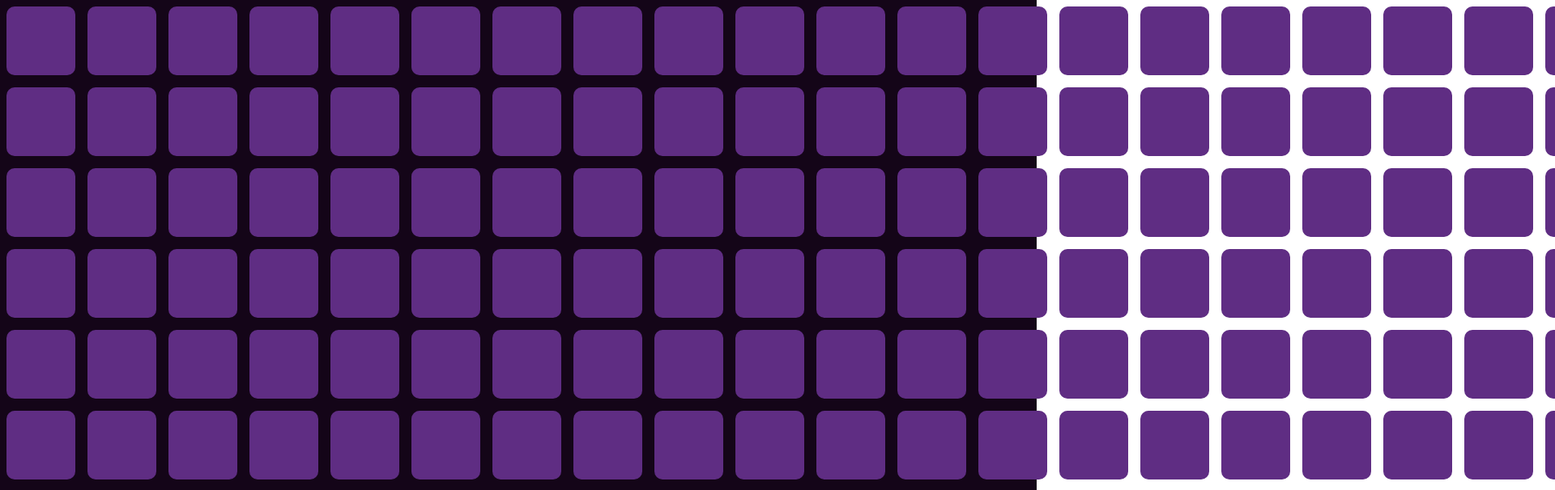
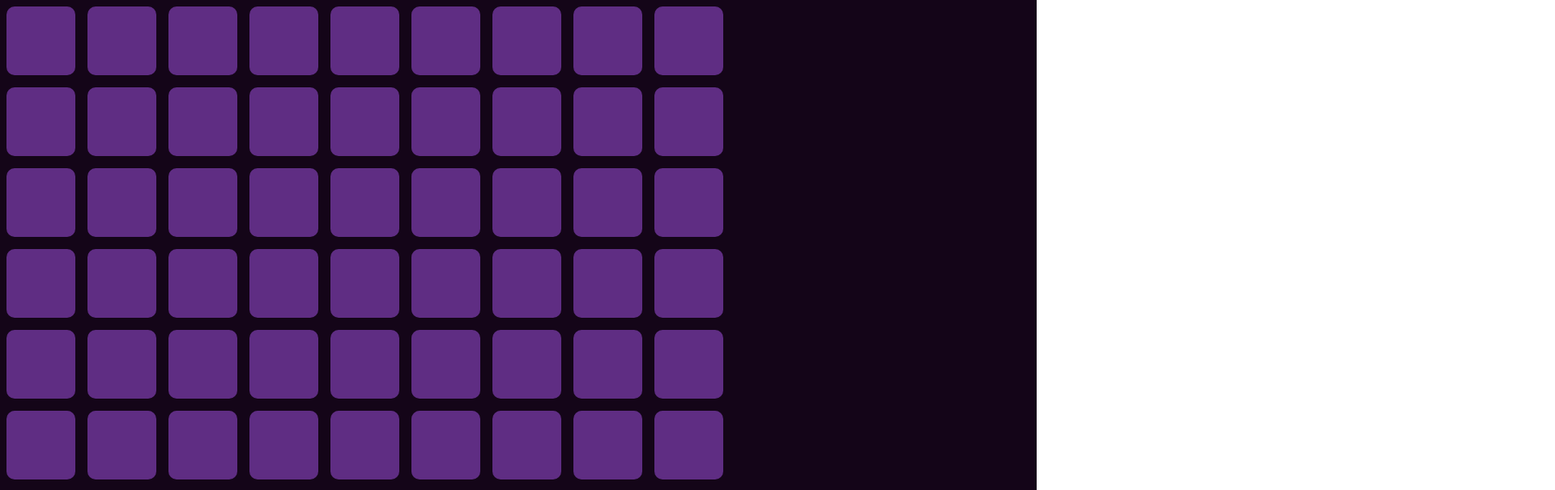
Before and after one commit to fienestar/Minesweeper, a React (Create React App) app: page / in a window 1280 px wide. Shown: the top 606 px of the page at 81% size, 1920 px wide, since content can reach past the window. Built offline with nearby package versions, Linux system fonts and the light colour scheme.

Commit message:
feat: open cell

```diff
--- a/src/component/Minesweeper.tsx
+++ b/src/component/Minesweeper.tsx
@@ -3,7 +3,7 @@ import Board from './game/Board'
 
 const Minesweeper: React.FC = () => {
   return (
-    <Board n={20} m={20}></Board>
+    <Board n={8} m={9}></Board>
   )
 }
 
--- a/src/component/game/Board.tsx
+++ b/src/component/game/Board.tsx
@@ -1,6 +1,7 @@
 import React from 'react'
 import styled from 'styled-components'
 import Cell from './Cell'
+import { Game } from '../../game'
 
 const BackgroundDiv = styled.div`
   height: 100vh;
@@ -23,8 +24,8 @@ const BoardDiv = styled.div`
 // onPointerUp을 사용하게 되면 moving class를 Cell의 onClick보다 먼저 제거하므로, onClick을 사용한다.
 
 function getTranslate (element: HTMLDivElement | null): { translateX: number, translateY: number } {
-  let translateX = element?.style.getPropertyValue('--translate-x')
-  let translateY = element?.style.getPropertyValue('--translate-y')
+  let translateX = element?.style.getPropertyValue('--translate-x') ?? '0ox'
+  let translateY = element?.style.getPropertyValue('--translate-y') ?? '0px'
 
   if (translateX === '') translateX = '0px'
   if (translateY === '') translateY = '0px'
@@ -96,6 +97,7 @@ interface BoardProps {
 
 const Board: React.FC<BoardProps> = ({ n, m }: { n: number, m: number }) => {
   const boardDiv = React.createRef<HTMLDivElement>()
+  const game = new Game(n, m, -1)
 
   return (
     <BackgroundDiv
@@ -111,9 +113,10 @@ const Board: React.FC<BoardProps> = ({ n, m }: { n: number, m: number }) => {
           Array(m).fill(null).map((_, j) =>
             <Cell
               key={`${i}-${j}`}
+              i={i}
+              j={j}
+              game={game}
               isMoving={() => boardDiv.current?.classList.contains('moving') ?? false}
-              isMine={Math.random() < 0.5}
-              minesAround={Math.floor(Math.random() * 8)}
             />)
         )}
       </BoardDiv>
--- a/src/component/game/Cell.tsx
+++ b/src/component/game/Cell.tsx
@@ -1,7 +1,8 @@
 import { faBurst, faFlag } from '@fortawesome/free-solid-svg-icons'
 import { FontAwesomeIcon } from '@fortawesome/react-fontawesome'
-import React, { ReactNode } from 'react'
+import React, { MouseEvent, ReactNode } from 'react'
 import styled from 'styled-components'
+import { Game } from '../../game'
 
 const CellDiv = styled.div`
   width: 85px;
@@ -9,6 +10,7 @@ const CellDiv = styled.div`
   margin: 7.5px;
   border-radius: 10px;
   background-color: #5f2d83;
+  color: #FFFFFF;
   display: inline-block;
   text-align: center;
   line-height: 85px;
@@ -17,32 +19,64 @@ const CellDiv = styled.div`
 `
 
 interface CellProps {
+  i: number
+  j: number
+  game: Game
   isMoving: () => boolean
-  isMine: boolean
-  minesAround: number
 }
 
-const Cell: React.FC<CellProps> = ({ isMoving, isMine, minesAround }) => {
+const sleep = async (ms: number): Promise<void> => await new Promise(resolve => setTimeout(resolve, ms))
+
+const Cell: React.FC<CellProps> = ({ i, j, game, isMoving }) => {
   const [flagged, setFlagged] = React.useState(false)
   const [mined, setMined] = React.useState(false)
+  const [minesAround, setMinesAround] = React.useState(0)
+  const [isMine, setIsMine] = React.useState(false)
+
   const style: React.CSSProperties = {}
 
   let content: String | ReactNode = '\u200B'
 
   if (mined) {
-    style.backgroundColor = 'rgba(0,0,0,0)'
-    style.color = '#FFFFFF'
-
     if (minesAround !== 0) { content = `${minesAround}` }
 
-    if (isMine) { content = <FontAwesomeIcon icon={faBurst}/> }
+    if (isMine) {
+      content = <FontAwesomeIcon icon={faBurst}/>
+    }
   } else if (flagged) {
-    style.color = '#FFFFFF'
     content = <FontAwesomeIcon icon={faFlag} />
   }
 
+  const cell = React.useRef<HTMLDivElement>(null)
+
+  game.setCellMutationListener(i, j, ({ isMined, isFlag, isLandMine, minesAround }) => {
+    setFlagged(isFlag)
+    setMined(isMined)
+    setIsMine(isLandMine)
+    setMinesAround(minesAround)
+  })
+
+  function onClick (event: MouseEvent): void {
+    if (mined) return
+    if (event.detail === 1 && !flagged) {
+      setTimeout(() => {
+        if (cell.current?.dataset.flagged !== 'true' && !isMoving()) {
+          void game.requestMine(i, j, () => sleep(100))
+        }
+      }, 200)
+    } else if (event.detail === 2) {
+      game.requestFlag(i, j)
+    }
+  }
+
   return (
-    <CellDiv onClick={() => !isMoving() && setMined(!mined)} style={style} onDoubleClick={() => setFlagged(!flagged)}>
+    <CellDiv
+      className={`cell ${mined ? 'mined' : ''}`}
+      ref={cell}
+      data-flagged={flagged}
+      onClick={onClick}
+      style={style}
+    >
       {content}
     </CellDiv>
   )
--- /dev/null
+++ b/src/game/CellData.ts
@@ -0,0 +1,8 @@
+interface CellData {
+  isMined: boolean
+  isLandMine: boolean
+  isFlag: boolean
+  minesAround: number
+}
+
+export default CellData
--- /dev/null
+++ b/src/game/index.ts
@@ -0,0 +1,230 @@
+import isInteger from '../util/isInteger'
+import CellData from './CellData'
+
+enum GameState {
+  PLAYING,
+  WIN,
+  LOSE
+}
+
+export type CellMutationListener = (cell: CellData) => void
+export type GameStateMutationListener = (state: GameState) => void
+
+class Game {
+  private readonly n: number
+  private readonly m: number
+
+  private state: GameState
+
+  private landLeft: number
+  private landMineLeft: number
+  private landMineTotal: number
+
+  private readonly board: CellData[][]
+  private readonly cellListener: Array<Array<CellMutationListener | null>>
+
+  private readonly stateMutationListeners: GameStateMutationListener[]
+
+  public constructor (n: number, m: number, landMineTotal: number) {
+    if (!isInteger(n) || !isInteger(m)) {
+      throw RangeError('mine board size must be integer')
+    }
+
+    if (!isInteger(landMineTotal)) {
+      throw RangeError('landMineTotal must be integer')
+    }
+    this.n = n
+    this.m = m
+
+    this.state = GameState.PLAYING
+
+    // board not generated
+    this.landLeft = -1
+    this.landMineLeft = -1
+    this.landMineTotal = landMineTotal
+
+    this.board = Array(n).fill(null).map(_ =>
+      Array(m).fill(null).map(_ => {
+        const cell: CellData = {
+          isFlag: false,
+          isLandMine: false,
+          isMined: false,
+          minesAround: 0
+        }
+        return cell
+      })
+    )
+
+    this.cellListener = Array(n).fill(null).map(_ => Array(m).fill(null))
+    this.stateMutationListeners = []
+  }
+
+  public async requestMine (i: number, j: number, sleep?: () => Promise<void>): Promise<void> {
+    if (!isInteger(i) || !isInteger(j)) {
+      throw RangeError('mine index must be integer')
+    }
+    if (i < 0 || i >= this.n || j < 0 || j >= this.m) {
+      throw RangeError('mine range out of index')
+    }
+
+    if (this.landMineLeft === -1) {
+      this.generateBoard(i, j)
+    }
+
+    if (this.board[i][j].isMined || this.board[i][j].isFlag) {
+      return
+    }
+
+    await this.setMined(i, j)
+
+    if (this.board[i][j].isLandMine) {
+      this.updateState(GameState.LOSE)
+    }
+
+    // 'spreading mined' effect if minesAround is zero
+    // (also known as bfs)
+    if (this.board[i][j].minesAround === 0) {
+      type node = [number, number, node] | null
+      let queueBegin: node = null
+      let queueEnd: node = null
+      let last: Array<[number, number]> = []
+
+      function push (i: number, j: number): void {
+        const newQueueEnd: node = [i, j, null]
+
+        if (queueEnd === null) {
+          queueBegin = queueEnd = newQueueEnd
+        } else {
+          queueEnd[2] = newQueueEnd
+          queueEnd = newQueueEnd
+        }
+      }
+
+      push(i, j)
+      push(-1, -1)
+
+      while (queueBegin !== null) {
+        // https://github.com/microsoft/TypeScript/issues/51434
+        const [x, y, next]: [number, number, node] = queueBegin
+        queueBegin = next
+
+        if (x === -1) {
+          last = last.filter(([x, y]) => !this.board[x][y].isMined)
+
+          if (last.length === 0 && queueBegin === null) {
+            break
+          }
+
+          push(-1, -1)
+          await sleep?.()
+
+          if (last.length !== 0) {
+            last.forEach(([x, y]) => {
+              this.setMined(x, y)
+              if (this.board[x][y].minesAround === 0) {
+                push(x, y)
+              }
+            })
+            last = []
+          }
+          await sleep?.()
+
+          continue
+        }
+
+        for (const [dx, dy] of [[-1, 0], [0, -1], [0, 1], [1, 0], [1, -1], [-1, 1], [-1, -1], [1, 1]]) {
+          const [mx, my] = [x + dx, y + dy]
+          if (mx >= 0 && mx < this.n && my >= 0 && my < this.m && !this.board[mx][my].isMined && !this.board[mx][my].isFlag) {
+            if (Math.abs(dx) + Math.abs(dy) === 2) {
+              last.push([mx, my])
+            } else {
+              this.setMined(mx, my)
+              if (this.board[mx][my].minesAround === 0) {
+                push(mx, my)
+              }
+            }
+          }
+        }
+      }
+    }
+
+    if (this.landLeft === 0) {
+      this.updateState(GameState.WIN)
+    }
+  }
+
+  public requestFlag (i: number, j: number): void {
+  }
+
+  public addGameStateMutationListener (listener: GameStateMutationListener): void {
+    this.stateMutationListeners.push(listener)
+  }
+
+  public removeGameStateMutationListener (listener: GameStateMutationListener): void {
+    const index = this.stateMutationListeners.lastIndexOf(listener)
+    if (index !== -1) {
+      this.stateMutationListeners.splice(index)
+    }
+  }
+
+  public setCellMutationListener (i: number, j: number, listener: CellMutationListener): void {
+    this.cellListener[i][j] = listener
+  }
+
+  private callCellListener (i: number, j: number): void {
+    const cellData = { ...this.board[i][j] }
+    if (!cellData.isMined) {
+      cellData.minesAround = -1
+      cellData.isLandMine = false
+    }
+
+    this.cellListener[i][j]?.(cellData)
+  }
+
+  private updateState (newState: GameState): void {
+    this.state = newState
+    this.stateMutationListeners.forEach(listener => listener(this.state))
+  }
+
+  private setMined (i: number, j: number): void {
+    if (!this.board[i][j].isMined) {
+      this.board[i][j].isMined = true
+      this.callCellListener(i, j)
+    }
+  }
+
+  private generateBoard (i: number, j: number): void {
+    const sampleBoard = [
+      [1, 1, 1, 0, 0, 0, 0, 0, 0],
+      [1, -1, 1, 0, 0, 0, 0, 1, 1],
+      [2, 2, 2, 0, 0, 0, 1, 2, -1],
+      [1, -1, 1, 0, 0, 0, 1, -1, 2],
+      [1, 1, 1, 0, 0, 0, 1, 1, 1],
+      [-1, 1, 1, -1, 1, 0, 0, 1, 1],
+      [1, 2, 2, 2, 1, 1, 1, 3, -1],
+      [0, 1, -1, 1, 0, 1, -1, 3, -1]
+    ]
+
+    this.landMineTotal = 0
+    for (let i = 0; i !== this.n; ++i) {
+      for (let j = 0; j !== this.m; ++j) {
+        this.board[i][j].isLandMine = sampleBoard[i][j] === -1
+        if (this.board[i][j].isLandMine) {
+          ++this.landMineTotal
+        } else {
+          ++this.landLeft
+        }
+        for (const [di, dj] of [[-1, -1], [-1, 0], [-1, 1], [0, -1], [0, 1], [1, -1], [1, 0], [1, 1]]) {
+          const [mi, mj] = [i + di, j + dj]
+          if (mi < 0 || mi >= this.n || mj < 0 || mj >= this.m) continue
+          if (sampleBoard[mi][mj] === -1) {
+            this.board[i][j].minesAround += 1
+          }
+        }
+      }
+    }
+    this.landMineLeft = this.landMineTotal
+  }
+}
+
+export { Game, GameState }
--- a/src/index.css
+++ b/src/index.css
@@ -2,3 +2,36 @@ body{
     margin: 0;
     overflow: hidden;
 }
+
+@keyframes mined{
+    0%{
+        color: #FFFFFF00;
+        background-color: #5f2d83FF;
+    }
+    20%{
+        color: #FFFFFF33;
+        background-color: #5f2d83CC;
+    }
+    40%{
+        color: #FFFFFF66;
+        background-color: #5f2d8399;
+    }
+    60%{
+        color: #FFFFFF99;
+        background-color: #5f2d8366;
+    }
+    80%{
+        color: #FFFFFFCC;
+        background-color: #5f2d8333;
+    }
+    100%{
+        color: #FFFFFFFF;
+        background-color: #5f2d8300;
+    }
+}
+
+.cell.mined{
+    background-color: #5f2d8300;
+    animation-name: mined;
+    animation-duration: 0.2s;
+}
--- /dev/null
+++ b/src/util/isInteger.ts
@@ -0,0 +1,5 @@
+function isInteger (n: number): boolean {
+  return (n | 0) === n
+}
+
+export default isInteger
```
Also changed, not shown: .eslintrc.json, src/repository/BoardRepository.ts (deleted).
